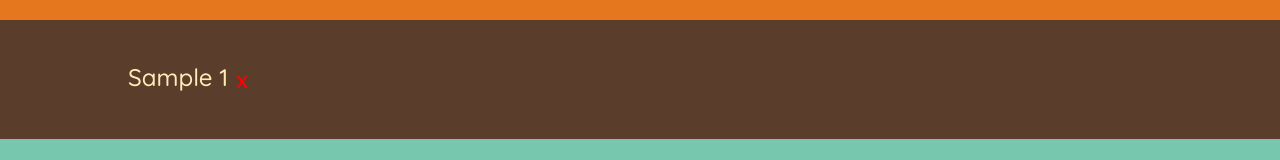
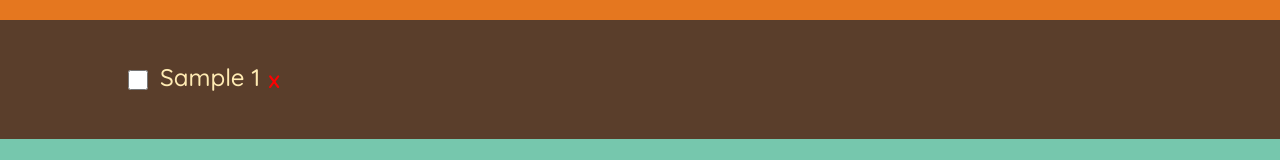
Before and after one commit to denscholar/travel_list_react, a React (Create React App) app: page / in a window 1280 px wide. Both pictures are taken after typing "Sample" into the empty fields and a click on the button "ADD". Shown: the part 257-417 px from the top of the page. Built offline with nearby package versions, Linux system fonts and the light colour scheme.

Commit message:
add updating component and state

```diff
--- a/src/App.js
+++ b/src/App.js
@@ -16,11 +16,23 @@ function App() {
     setItems((items) => items.filter((item) => item.id !== id));
   }
 
+  function handleToggleItem(id) {
+    setItems((items) =>
+      items.map((item) =>
+        item.id === id ? { ...item, packed: !item.packed } : item
+      )
+    );
+  }
+
   return (
     <div className="App">
       <Logo />
       <Form onAddItem={handleAddItems} />
-      <ParkingList items={items} onDeleteItem={handleDeleteItem} />
+      <ParkingList
+        items={items}
+        onDeleteItem={handleDeleteItem}
+        onToggle={handleToggleItem}
+      />
       <Stats />
     </div>
   );
--- a/src/components/Item.js
+++ b/src/components/Item.js
@@ -3,8 +3,10 @@ import React from "react";
 const Item = (props) => {
   const { description, quantity, packed, id } = props.itemObj;
   const onDeleteItem = props.onDeleteItem;
+  const onToggle = props.onToggle;
   return (
     <li>
+      <input type="checkbox" value={id} onChange={() => onToggle(id)} />
       <span style={packed ? { textDecoration: "line-through" } : {}}>
         {description} {quantity}
         <button style={{ color: "red" }} onClick={() => onDeleteItem(id)}>
--- a/src/components/ParkingList.js
+++ b/src/components/ParkingList.js
@@ -8,12 +8,12 @@ const initialItems = [
   { id: 4, description: "shoes", quantity: 8, packed: true },
 ];
 
-const ParkingList = ({items, onDeleteItem}) => {
+const ParkingList = ({items, onDeleteItem, onToggle}) => {
   return (
     <div className="list">
       <ul>
         {items.map((item) => (
-          <Item key={item.id} itemObj={item} onDeleteItem={onDeleteItem} />
+          <Item key={item.id} itemObj={item} onDeleteItem={onDeleteItem} onToggle={onToggle} />
         ))}
       </ul>
     </div>
```
